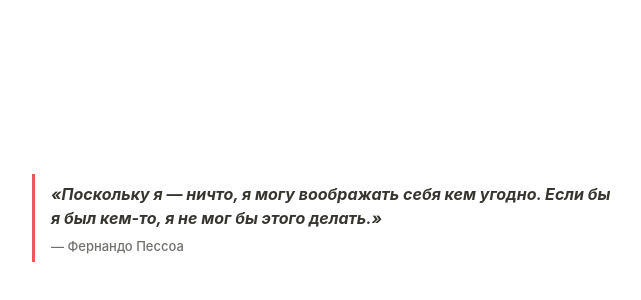
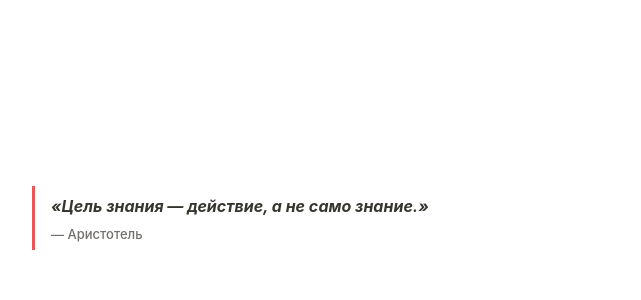
Before and after one commit to trohim4uk/notion-quote, a plain HTML site: page index.html in a window 1280 px wide. Shown: the part 182-482 px from the top of the page, without its empty margins (308-949 px from the left). Drawn offline with Linux system fonts and the light colour scheme.

Commit message:
Update quotes array with new quotes
Added additional quotes to the quotes array.

```diff
--- a/index.html
+++ b/index.html
@@ -27,7 +27,7 @@
     .quote {
       font-size: 16px;
       line-height: 1.5;
-      font-weight: 700; /* <--- ВОТ ЭТА СТРОЧКА СДЕЛАЛА ТЕКСТ ЖИРНЫМ */
+      font-weight: 700;
       font-style: italic;
       margin-bottom: 8px;
     }
@@ -54,7 +54,10 @@
       { text: "Тревога — самое худшее применение, которое можно найти своему воображению.", author: "Дэн Задре" },
       { text: "Поскольку я — ничто, я могу воображать себя кем угодно. Если бы я был кем-то, я не мог бы этого делать.", author: "Фернандо Пессоа" },
       { text: "Все люди должны стремиться узнать ещё до своей смерти, от чего они бегут, к чему бегут и почему.", author: "Джеймс Тёрбер" },
-      { text: "Посмотри на свои привычки, из которых складывается твоя повседневная жизнь: являются ли они результатом бесчисленных мелких проявлений трусости и лени или же твоего мужества и изобретательного разума?", author: "Фридрих Ницше" }
+      { text: "Посмотри на свои привычки, из которых складывается твоя повседневная жизнь: являются ли они результатом бесчисленных мелких проявлений трусости и лени или же твоего мужества и изобретательного разума?", author: "Фридрих Ницше" },
+      { text: "Мир не против тебя. И не на твоей стороне. Он никогда о тебе не думал.", author: "Марк Аврелий" },
+      { text: "Цель знания — действие, а не само знание.", author: "Аристотель" },
+      { text: "Всё, что мы слышим, — это мнение, а не факт. Всё, что мы видим, — это точка зрения, а не истина.", author: "Марк Аврелий" }
     ];
     // ==========================================
 
```
